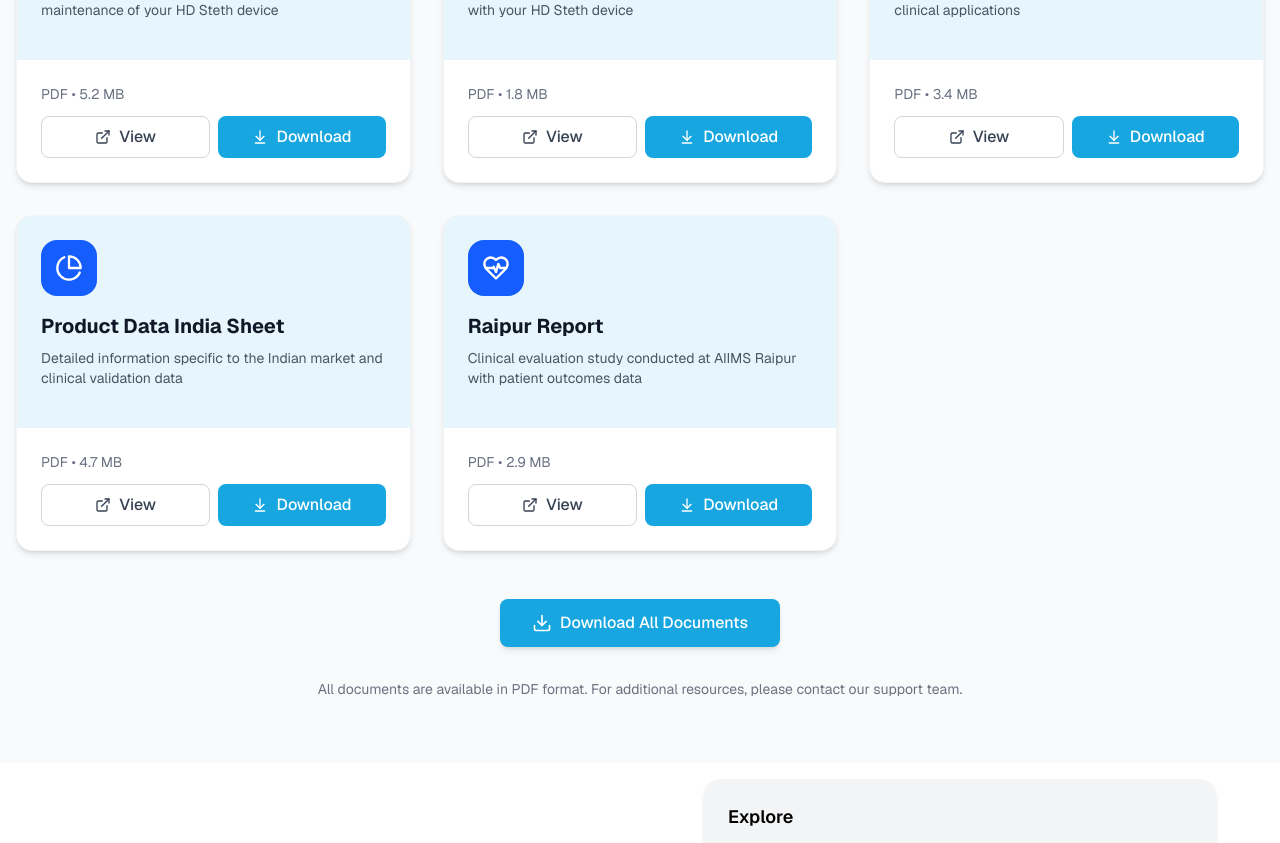
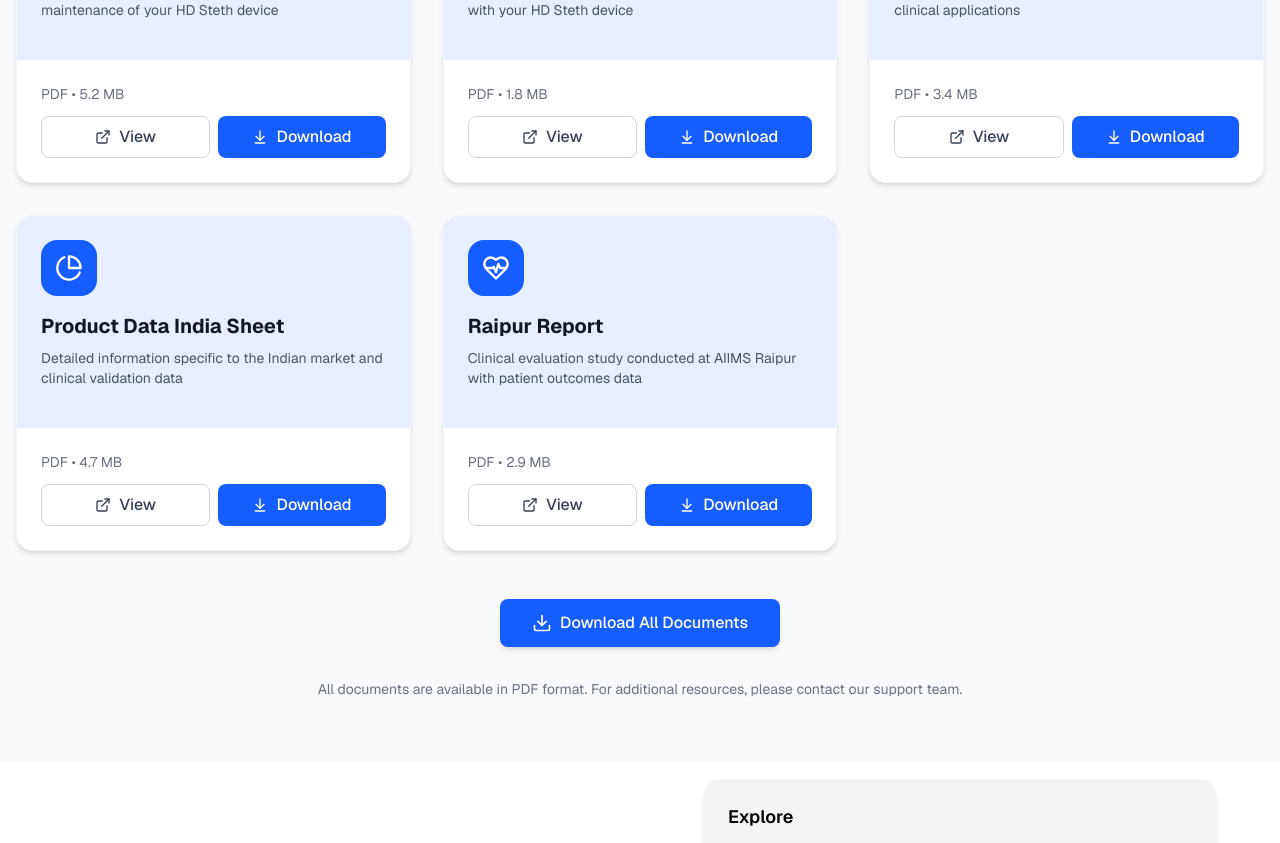
Before and after one commit to jilldhandhukiya/HD-Medical, a Next.js app: page /product in a window 1280 px wide. Shown: the part 5786-6629 px from the top of the page. Built offline with nearby package versions, Linux system fonts and the light colour scheme.

Commit message:
product page done

```diff
--- a/src/app/product/page.js
+++ b/src/app/product/page.js
@@ -371,7 +371,7 @@
             <p className="text-lg md:text-xl text-gray-700 font-medium mb-8">
               <span className="font-semibold text-black">AI-Powered Stethoscope with Integrated ECG.</span> Unveiling the Unseen, Redefining Diagnosis.
             </p>
-            <button className="bg-[#155dfc] text-white rounded-full px-8 py-4 text-lg font-medium shadow hover:bg-gray-900 transition">
+            <button className="bg-[#155dfc] text-white rounded-full px-8 py-4 text-lg font-medium shadow hover:155dfc hover:shadow-lg transition-all duration-300">
               Know More
             </button>
           </div>
@@ -694,7 +694,7 @@
           <div className="grid grid-cols-1 md:grid-cols-2 lg:grid-cols-3 gap-8">
             {/* HD Steth User Manual */}
             <div className="bg-white rounded-2xl shadow-md hover:shadow-lg transition-all duration-300 overflow-hidden border border-gray-100">
-              <div className="bg-[#17a6e0]/10 p-6">
+              <div className="bg-[#155dfc]/10 p-6">
                 <div className="w-14 h-14 bg-[#155dfc] rounded-2xl flex items-center justify-center mb-4">
                   <svg xmlns="http://www.w3.org/2000/svg" viewBox="0 0 24 24" fill="none" stroke="currentColor" strokeWidth="2" strokeLinecap="round" strokeLinejoin="round" className="w-7 h-7 text-white">
                     <path d="M4 19.5v-15A2.5 2.5 0 0 1 6.5 2H20v20H6.5a2.5 2.5 0 0 1 0-5H20"></path>
@@ -726,7 +726,7 @@
                   <a
                     href="/docs/HDSteth-User-Manual.pdf"
                     download
-                    className="flex-1 inline-flex items-center justify-center gap-2 bg-[#17a6e0] hover:bg-[#1493c7] text-white font-medium px-4 py-2 rounded-lg transition-colors"
+                    className="flex-1 inline-flex items-center justify-center gap-2 bg-[#155dfc] hover:bg-[#155dfc] text-white font-medium px-4 py-2 rounded-lg transition-colors"
                   >
                     <svg xmlns="http://www.w3.org/2000/svg" viewBox="0 0 24 24" fill="none" stroke="currentColor" strokeWidth="2" strokeLinecap="round" strokeLinejoin="round" className="w-4 h-4">
                       <path d="M12 17V3"></path>
@@ -741,7 +741,7 @@
 
             {/* HD Steth App User Manual */}
             <div className="bg-white rounded-2xl shadow-md hover:shadow-lg transition-all duration-300 overflow-hidden border border-gray-100">
-              <div className="bg-[#17a6e0]/10 p-6">
+              <div className="bg-[#155dfc]/10 p-6">
                 <div className="w-14 h-14 bg-[#155dfc] rounded-2xl flex items-center justify-center mb-4">
                   <svg xmlns="http://www.w3.org/2000/svg" viewBox="0 0 24 24" fill="none" stroke="currentColor" strokeWidth="2" strokeLinecap="round" strokeLinejoin="round" className="w-7 h-7 text-white">
                     <path d="M6 2h12a2 2 0 0 1 2 2v16a2 2 0 0 1-2 2H6a2 2 0 0 1-2-2V4a2 2 0 0 1 2-2z"></path>
@@ -774,7 +774,7 @@
                   <a
                     href="/docs/HDSteth-App-User-Manual.pdf"
                     download
-                    className="flex-1 inline-flex items-center justify-center gap-2 bg-[#17a6e0] hover:bg-[#1493c7] text-white font-medium px-4 py-2 rounded-lg transition-colors"
+                    className="flex-1 inline-flex items-center justify-center gap-2 bg-[#155dfc] hover:bg-[#155dfc] text-white font-medium px-4 py-2 rounded-lg transition-colors"
                   >
                     <svg xmlns="http://www.w3.org/2000/svg" viewBox="0 0 24 24" fill="none" stroke="currentColor" strokeWidth="2" strokeLinecap="round" strokeLinejoin="round" className="w-4 h-4">
                       <path d="M12 17V3"></path>
@@ -789,7 +789,7 @@
 
             {/* Product Brochure */}
             <div className="bg-white rounded-2xl shadow-md hover:shadow-lg transition-all duration-300 overflow-hidden border border-gray-100">
-              <div className="bg-[#17a6e0]/10 p-6">
+              <div className="bg-[#155dfc]/10 p-6">
                 <div className="w-14 h-14 bg-[#155dfc] rounded-2xl flex items-center justify-center mb-4">
                   <svg xmlns="http://www.w3.org/2000/svg" viewBox="0 0 24 24" fill="none" stroke="currentColor" strokeWidth="2" strokeLinecap="round" strokeLinejoin="round" className="w-7 h-7 text-white">
                     <rect x="3" y="3" width="18" height="18" rx="2" ry="2"></rect>
@@ -823,7 +823,7 @@
                   <a
                     href="/docs/HDSteth-Product-Brochure.pdf"
                     download
-                    className="flex-1 inline-flex items-center justify-center gap-2 bg-[#17a6e0] hover:bg-[#1493c7] text-white font-medium px-4 py-2 rounded-lg transition-colors"
+                    className="flex-1 inline-flex items-center justify-center gap-2 bg-[#155dfc] hover:bg-[#155dfc] text-white font-medium px-4 py-2 rounded-lg transition-colors"
                   >
                     <svg xmlns="http://www.w3.org/2000/svg" viewBox="0 0 24 24" fill="none" stroke="currentColor" strokeWidth="2" strokeLinecap="round" strokeLinejoin="round" className="w-4 h-4">
                       <path d="M12 17V3"></path>
@@ -838,7 +838,7 @@
 
             {/* Product Data India Sheet */}
             <div className="bg-white rounded-2xl shadow-md hover:shadow-lg transition-all duration-300 overflow-hidden border border-gray-100">
-              <div className="bg-[#17a6e0]/10 p-6">
+              <div className="bg-[#155dfc]/10 p-6">
                 <div className="w-14 h-14 bg-[#155dfc] rounded-2xl flex items-center justify-center mb-4">
                   <svg xmlns="http://www.w3.org/2000/svg" viewBox="0 0 24 24" fill="none" stroke="currentColor" strokeWidth="2" strokeLinecap="round" strokeLinejoin="round" className="w-7 h-7 text-white">
                     <path d="M21.21 15.89A10 10 0 1 1 8 2.83"></path>
@@ -871,7 +871,7 @@
                   <a
                     href="/docs/Product-Data-India-Sheet.pdf"
                     download
-                    className="flex-1 inline-flex items-center justify-center gap-2 bg-[#17a6e0] hover:bg-[#1493c7] text-white font-medium px-4 py-2 rounded-lg transition-colors"
+                    className="flex-1 inline-flex items-center justify-center gap-2 bg-[#155dfc] hover:bg-[#155dfc] text-white font-medium px-4 py-2 rounded-lg transition-colors"
                   >
                     <svg xmlns="http://www.w3.org/2000/svg" viewBox="0 0 24 24" fill="none" stroke="currentColor" strokeWidth="2" strokeLinecap="round" strokeLinejoin="round" className="w-4 h-4">
                       <path d="M12 17V3"></path>
@@ -886,7 +886,7 @@
 
             {/* Raipur Report */}
             <div className="bg-white rounded-2xl shadow-md hover:shadow-lg transition-all duration-300 overflow-hidden border border-gray-100">
-              <div className="bg-[#17a6e0]/10 p-6">
+              <div className="bg-[#155dfc]/10 p-6">
                 <div className="w-14 h-14 bg-[#155dfc] rounded-2xl flex items-center justify-center mb-4">
                   <svg xmlns="http://www.w3.org/2000/svg" viewBox="0 0 24 24" fill="none" stroke="currentColor" strokeWidth="2" strokeLinecap="round" strokeLinejoin="round" className="w-7 h-7 text-white">
                     <path d="M19 14c1.49-1.46 3-3.21 3-5.5A5.5 5.5 0 0 0 16.5 3c-1.76 0-3 .5-4.5 2-1.5-1.5-2.74-2-4.5-2A5.5 5.5 0 0 0 2 8.5c0 2.3 1.5 4.05 3 5.5l7 7Z"></path>
@@ -919,7 +919,7 @@
                   <a
                     href="/docs/Raipur-Report.pdf"
                     download
-                    className="flex-1 inline-flex items-center justify-center gap-2 bg-[#17a6e0] hover:bg-[#1493c7] text-white font-medium px-4 py-2 rounded-lg transition-colors"
+                    className="flex-1 inline-flex items-center justify-center gap-2 bg-[#155dfc] hover:bg-[#155dfc] text-white font-medium px-4 py-2 rounded-lg transition-colors"
                   >
                     <svg xmlns="http://www.w3.org/2000/svg" viewBox="0 0 24 24" fill="none" stroke="currentColor" strokeWidth="2" strokeLinecap="round" strokeLinejoin="round" className="w-4 h-4">
                       <path d="M12 17V3"></path>
@@ -946,7 +946,7 @@
                 link.click();
                 document.body.removeChild(link);
               }}
-              className="inline-flex items-center justify-center gap-2 bg-[#17a6e0] hover:bg-[#1493c7] text-white font-medium px-8 py-3 rounded-lg transition-colors shadow-md hover:shadow-lg"
+              className="inline-flex items-center justify-center gap-2 bg-[#155dfc] hover:bg-[#155dfc] text-white font-medium px-8 py-3 rounded-lg transition-colors shadow-md hover:shadow-lg"
             >
               <svg xmlns="http://www.w3.org/2000/svg" viewBox="0 0 24 24" fill="none" stroke="currentColor" strokeWidth="2" strokeLinecap="round" strokeLinejoin="round" className="w-5 h-5">
                 <path d="M21 15v4a2 2 0 0 1-2 2H5a2 2 0 0 1-2-2v-4"></path>
```
